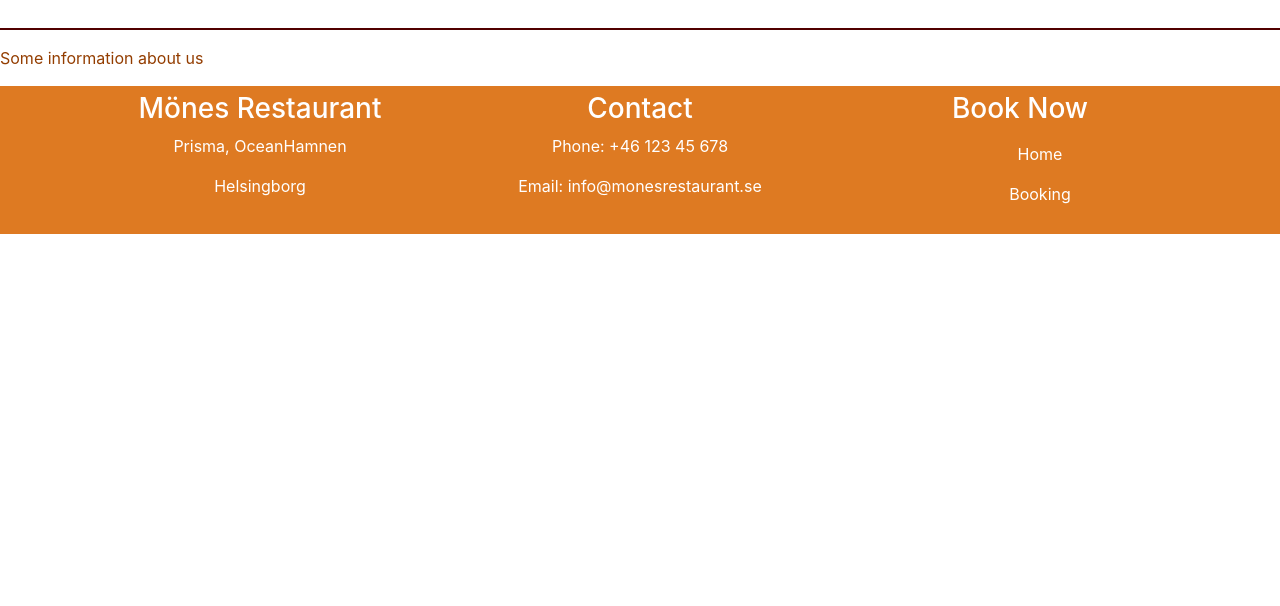
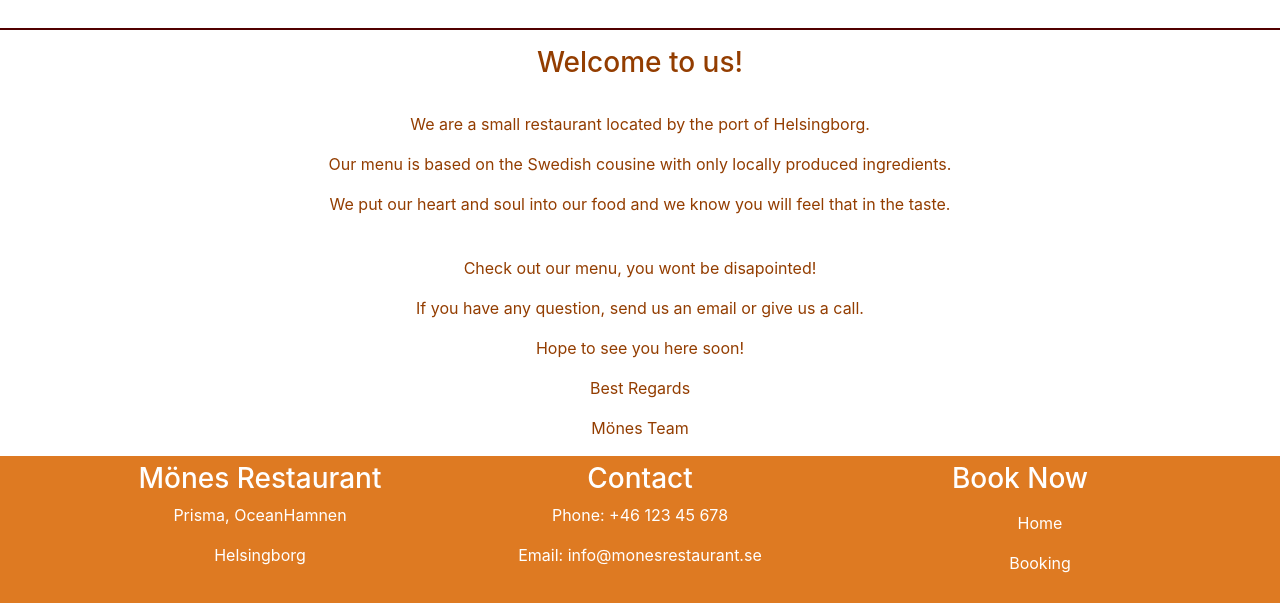
Before and after one commit to moolleer/P4-m-nes-restaurant, a Django app: page /about_us/ in a window 1280 px wide. Shown: the part 348-954 px from the top of the page. Before the commit the page ends 582 px from the top, so only its background shows below. Run offline with Django 3.2, Linux system fonts and the light colour scheme; some libraries are stand-ins or nearby versions.

Commit message:
update: check and edit comments and indent

```diff
--- a/booking/urls.py
+++ b/booking/urls.py
@@ -6,8 +6,6 @@ urlpatterns = [
     path('', views.Home.as_view(), name='home'),
     path('about_us/', views.AboutUs.as_view(), name='about_us'),
     path('menu/', views.Menu.as_view(), name='menu'),
-    path('signup/', views.signUp, name='signup'),
-
 
 
     # BOOKING
@@ -16,5 +14,4 @@ urlpatterns = [
     path('delete_a_booking/', views.DeleteBooking.as_view(), name='delete_a_booking'),
     path('delete_booking/<booking_id>', views.delete_booking, name='delete_booking'),
     path('edit_booking/<booking_id>', views.edit_booking, name='edit_booking'),
-
 ]
--- a/booking/views.py
+++ b/booking/views.py
@@ -2,6 +2,7 @@ from django.shortcuts import render, reverse, redirect, get_object_or_404
 from django.views import generic, View
 from django.http import HttpResponse, HttpResponseRedirect
 from django.contrib import messages
+from django.contrib.auth.decorators import login_required
 from .models import Booking, Table
 from .forms import BookingForm
 
@@ -35,31 +36,7 @@ class ShowMyBookings(generic.ListView):
         return Booking.objects.filter(booked_by=self.request.user)
 
 
-def signUp(request):
-    if request.method == 'POST':
-        form = NewUserForm(request.POST)
-
-        if form.is_valid():
-            user = form.save()
-            login(request, user)
-            messages.success(
-                request, f'You have signed up as {user.username}.'
-            )
-            return redirect('home')
-
-        else:
-            messages.error(request, 'Something went wrong, please try again')
-    else:
-        form = NewUserForm()
-
-    template = 'signup.html'
-    context = {
-        'form': form
-    }
-
-    return render(request, template, context)
-
-
+@login_required()
 def add_booking(request):
     """
     Allows a user to make a booking, and checks
@@ -73,29 +50,21 @@ def add_booking(request):
         if form.is_valid():
             booking_date = form.cleaned_data['date']
             booking_time = form.cleaned_data['time']
-            existing_booking = Booking.objects.filter(
-                    date=booking_date, time=booking_time)
 
             booking = form.save(commit=False)
             booking.booked_by = request.user
 
-            if booking.booked_by == request.user:
-                # Prevent a user for doing more than one booking/day
-                # if existing_booking.exists():
-                #     messages.error(
-                #         request, 'This booking already exists. Please change time or day.')
+            # Check if any available tables
+            if booking.assign_table():
+                booking.save()
+                messages.success(request, 'Booking completed')
+                return redirect(reverse('my_bookings'))
 
-                # Check if any available tables
-                if booking.assign_table():
-                    booking.save()
-                    messages.success(request, 'Booking completed')
-                    return redirect(reverse('my_bookings'))
-
-                else:
-                    messages.error(
-                        request,
-                        'No more available tables for this day and time.'
-                    )
+            else:
+                messages.error(
+                    request,
+                    'No more available tables for this day and time.'
+                )
         else:
             messages.error(
                 request, 'An error occurred, please try again')
@@ -110,6 +79,7 @@ def add_booking(request):
     return render(request, template, context)
 
 
+@login_required()
 def delete_booking(request, booking_id):
     """
     Users can choose to delete a booking. The delete booking
@@ -133,9 +103,13 @@ def delete_booking(request, booking_id):
     return render(request, template, context)
 
 
+@login_required()
 def edit_booking(request, booking_id):
     """
-    Users can edit their bookings time and date,
+    Users can edit their bookings time, date,
+    and number of persons. Initializes the form
+    with the form data and the existing booking instance,
+    checks if the form is valid and if so save it.
 
     """
     booking = get_object_or_404(Booking, booking_id=booking_id)
--- a/templates/about_us.html
+++ b/templates/about_us.html
@@ -2,6 +2,17 @@
 
 {% block content %}
 
-<p>Some information about us</p>
-
+<h3 class="text-center">Welcome to us!</h3>
+<br>
+<div class="text-center">
+    <p>We are a small restaurant located by the port of Helsingborg. </p>
+    <p>Our menu is based on the Swedish cousine with only locally produced ingredients.</p>
+    <p>We put our heart and soul into our food and we know you will feel that in the taste.</p>
+    <br>
+    <p>Check out our menu, you wont be disapointed!</p>
+    <p>If you have any question, send us an email or give us a call.</p>
+    <p>Hope to see you here soon!</p>
+    <p>Best Regards</p>
+    <p>Mönes Team</p>
+</div>
 {%endblock%}
--- a/templates/bookings.html
+++ b/templates/bookings.html
@@ -13,11 +13,9 @@
     <div class="row justify-content-center">
         <div class="col-12 col-md-9 col-lg-6 mb-3">
 
-
             <p>If you are a group bigger than 6 persons, please contact us for booking. </p>
 
             <form class="form" method="POST" action="{% url 'bookings' %}">
-
                 {% csrf_token %}
                 {{ form.as_p }}
                 <input class="btn" type="submit" value="Book Now">
@@ -26,7 +24,6 @@
             <p>To make a booking please <a href="{% url 'account_signup' %}"><strong>Sign up</strong></a> or<a
                     href="{% url 'account_login' %}">
                     <strong>Log in</strong></a> to your account.</p>
-
             {% endif %}
         </div>
     </div>
--- a/templates/edit_booking.html
+++ b/templates/edit_booking.html
@@ -7,7 +7,7 @@
     <br>
     <p>If you are a group bigger than 6 persons, please contact us for booking. </p>
 
-    <form method="POST"  >
+    <form method="POST">
 
         {% csrf_token %}
         {{ form.as_p }}
@@ -17,6 +17,4 @@
     </form>
 </section>
 
-
-
 {%endblock%}
--- a/templates/my_bookings.html
+++ b/templates/my_bookings.html
@@ -3,7 +3,7 @@
 {% block content %}
 
 <div class="container">
-    <h2>My Bookings</h2>
+  <h2 class="text-center">My Bookings</h2>
   <br>
   <div class="row">
     {% for booking in booking_list %}
```
Also changed, not shown: booking/models.py (+7 -1 lines), templates/delete_a_booking.html (+3 -5 lines). Lines whose indentation alone changed are shown as unchanged.
